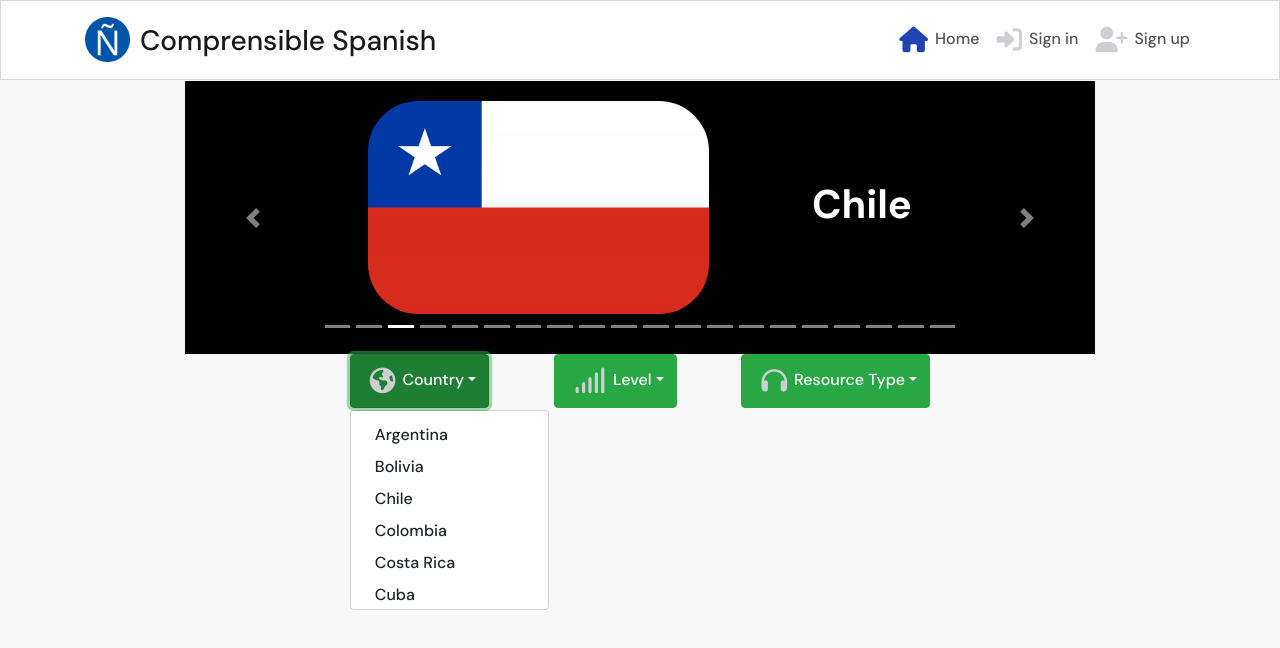
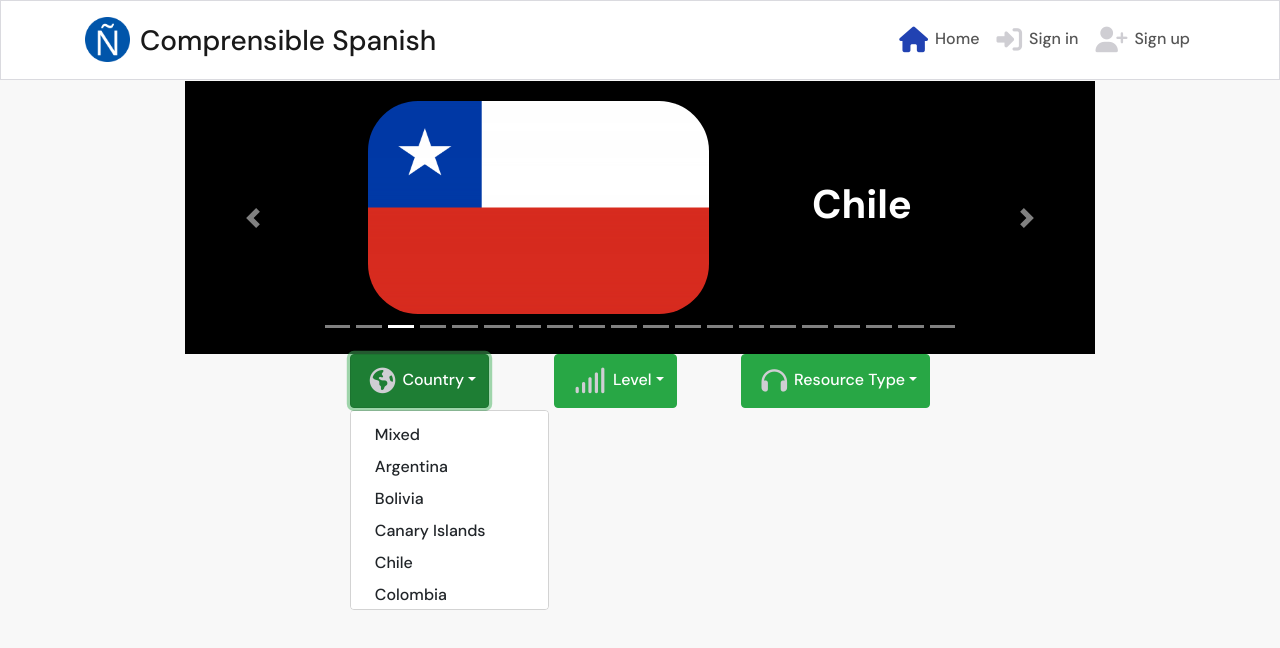
Before and after one commit to ogc1231/comprehensible-spanish-frontend, a React (Create React App) app: page / in a window 1280 px wide. Both pictures are taken after a click on the button "Country". Shown: the top 648 px of the page. Built offline with nearby package versions, Linux system fonts and the light colour scheme.

Commit message:
Add two more dropdown filter options

```diff
--- a/src/components/CountryDropdown.js
+++ b/src/components/CountryDropdown.js
@@ -10,8 +10,10 @@ function CountryDropdown() {
       </Dropdown.Toggle>
 
       <Dropdown.Menu className={styles.Menu}>
+        <Dropdown.Item href="#/action-0">Mixed</Dropdown.Item>
         <Dropdown.Item href="#/action-1">Argentina</Dropdown.Item>
         <Dropdown.Item href="#/action-2">Bolivia</Dropdown.Item>
+        <Dropdown.Item href="#/action-ca">Canary Islands</Dropdown.Item>
         <Dropdown.Item href="#/action-3">Chile</Dropdown.Item>
         <Dropdown.Item href="#/action-4">Colombia</Dropdown.Item>
         <Dropdown.Item href="#/action-5">Costa Rica</Dropdown.Item>
```
